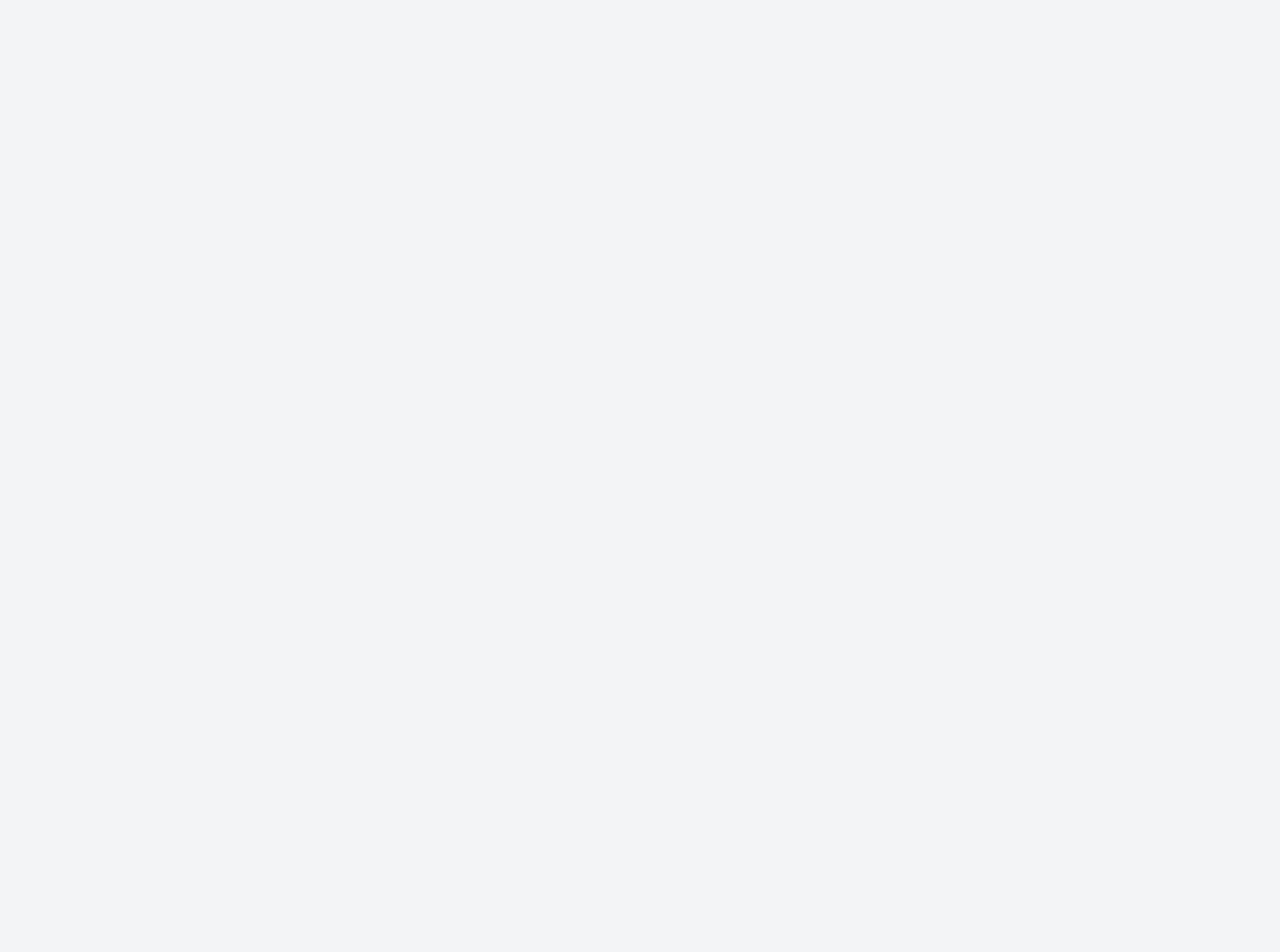
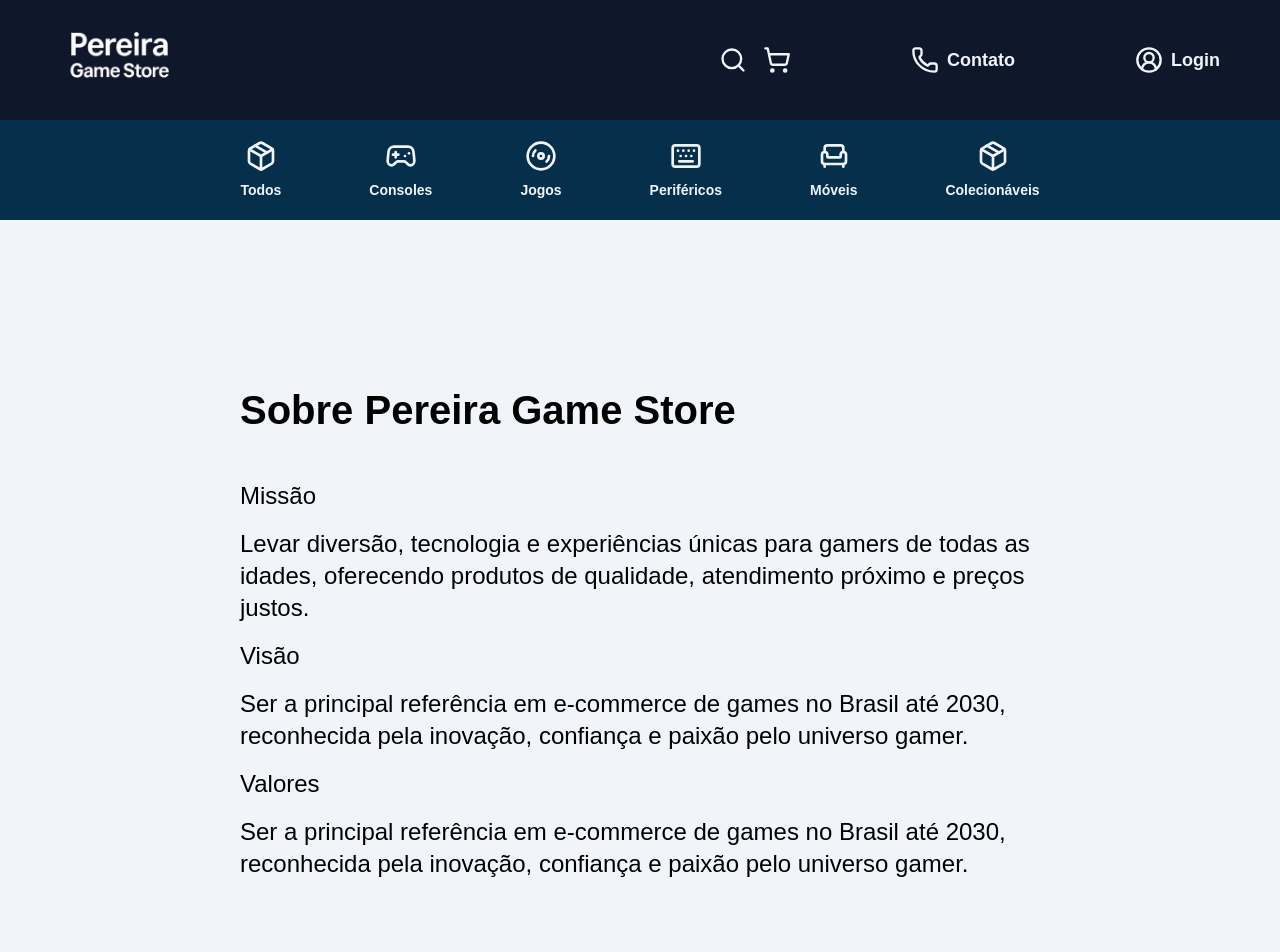
Before and after one commit to GabrielPanjos/Pereira-Game-Store, a React (Vite) app: page /about in a window 1280 px wide. Shown: the top 952 px of the page. Before the commit the page ends 800 px from the top, so only its background shows below. Built offline with nearby package versions, Linux system fonts and the light colour scheme.

Commit message:
fazendo a página sobre nós

```diff
--- a/src/components/Products/ProductCard/index.tsx
+++ b/src/components/Products/ProductCard/index.tsx
@@ -14,7 +14,9 @@ export function ProductCard({ productName, price, image }: ProductCardProps) {
       </div>
       <div className="pl-5 pr-5 h-40 w-full justify-between flex flex-col">
         <div className="flex flex-col">
-          <span className="font-bold text-[20px] text-slate-900">{productName}</span>
+          <span className="font-bold text-[20px] text-slate-900">
+            {productName}
+          </span>
           <span className="font-bold text-[16px] text-sky-900">R${price}</span>
         </div>
         <div className="mb-5">
--- a/src/pages/About/index.tsx
+++ b/src/pages/About/index.tsx
@@ -1,3 +1,33 @@
-export function About (){
-    return <div></div>
+import { MainTemplate } from "../../templates/MainTemplate";
+
+export function About() {
+  return (
+    <MainTemplate>
+      <div className="p-40 flex flex-col items-center">
+        <div className="flex flex-col gap-10">
+          <h1 className="font-bold text-[40px]">Sobre Pereira Game Store</h1>
+          <div className="flex flex-col gap-4 w-200 font-medium text-2xl">
+            <h2>Missão</h2>
+            <p>
+              Levar diversão, tecnologia e experiências únicas para gamers de
+              todas as idades, oferecendo produtos de qualidade, atendimento
+              próximo e preços justos.
+            </p>
+            <h2>Visão</h2>
+            <p>
+              Ser a principal referência em e-commerce de games no Brasil até
+              2030, reconhecida pela inovação, confiança e paixão pelo universo
+              gamer.
+            </p>
+            <h2>Valores</h2>
+            <p>
+              Ser a principal referência em e-commerce de games no Brasil até
+              2030, reconhecida pela inovação, confiança e paixão pelo universo
+              gamer.
+            </p>
+          </div>
+        </div>
+      </div>
+    </MainTemplate>
+  );
 }
--- a/src/pages/Contact/index.tsx
+++ b/src/pages/Contact/index.tsx
@@ -31,6 +31,7 @@ export function Contact() {
             E-mail
           </ContactButton>
         </div>
+        <h1 className="text-[40px] font-bold">Suporte</h1>
       </section>
     </MainTemplate>
   );
--- a/src/pages/Privacy/index.tsx
+++ b/src/pages/Privacy/index.tsx
@@ -1,3 +1,5 @@
+import { MainTemplate } from "../../templates/MainTemplate";
+
 export function Privacy() {
-  return <div></div>;
+  return <MainTemplate></MainTemplate>;
 }
--- a/src/pages/Terms/index.tsx
+++ b/src/pages/Terms/index.tsx
@@ -1,3 +1,5 @@
+import { MainTemplate } from "../../templates/MainTemplate";
+
 export function Terms() {
-  return <div></div>;
+  return <MainTemplate></MainTemplate>;
 }
```
